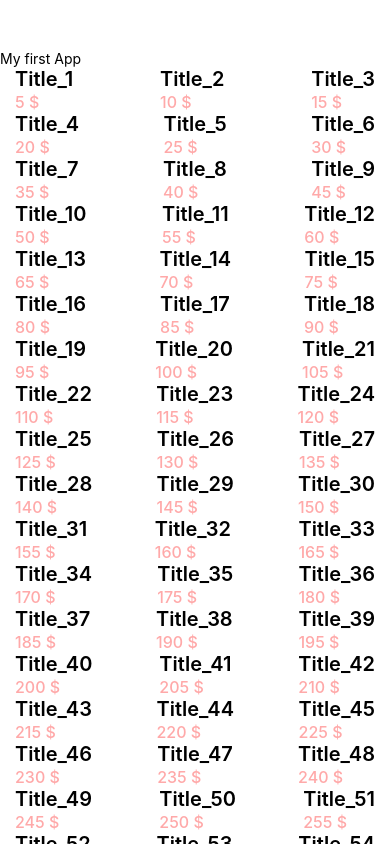
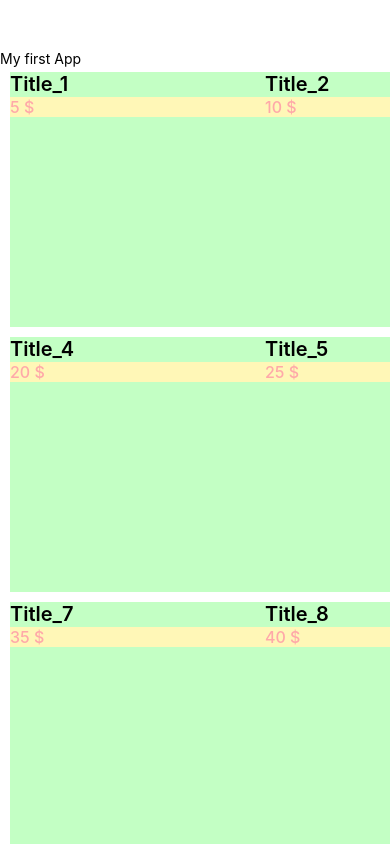
Before and after one commit to nedug/react-native-app, a React Native app: screen / in a window 390 px wide. Built offline with nearby package versions, Linux system fonts and the light colour scheme.

Commit message:
Update App.tsx

```diff
--- a/App.tsx
+++ b/App.tsx
@@ -1,5 +1,5 @@
 import { StatusBar } from 'expo-status-bar';
-import { StyleSheet, Text, View, FlatList, ListRenderItem } from 'react-native';
+import { StyleSheet, Text, View, FlatList, ListRenderItem, Dimensions } from 'react-native';
 import { useCallback } from 'react';
 
 
@@ -8,6 +8,11 @@ type arrayDataType = {
     title: string
     count: number
 }
+
+const { width, height } = Dimensions.get('screen');
+const WIDTH = width;
+const HEIGHT = height;
+const PADDING = 10;
 
 const arrayData: arrayDataType[] = new Array(100)
    .fill(null)
@@ -36,8 +41,8 @@ export default function App() {
            <FlatList
               data={arrayData}
               numColumns={3}
-              columnWrapperStyle={{justifyContent: 'space-between'}}
-              contentContainerStyle={{paddingHorizontal: 15}}
+              columnWrapperStyle={{ justifyContent: 'space-between' }}
+              contentContainerStyle={{ paddingHorizontal: PADDING }}
               renderItem={renderItem} /* Берет элемент из data и отображает его в списке */
               keyExtractor={keyExtractor} /* Вместо key */
            >
@@ -55,7 +60,10 @@ const styles = StyleSheet.create({
         marginTop: 50,
     },
     item: {
-
+        width: ( WIDTH - PADDING * 2 ) / 3 - ( PADDING / 2 ),
+        height: ( WIDTH - PADDING * 2 ) / 3 - ( PADDING / 2 ),
+        backgroundColor: '#c3ffc4',
+        marginVertical: PADDING / 2,
     },
     title: {
         fontSize: 20,
@@ -66,5 +74,6 @@ const styles = StyleSheet.create({
         fontSize: 16,
         fontWeight: '500',
         color: '#ffa9a9',
+        backgroundColor: '#fff7b7',
     },
 });
```
